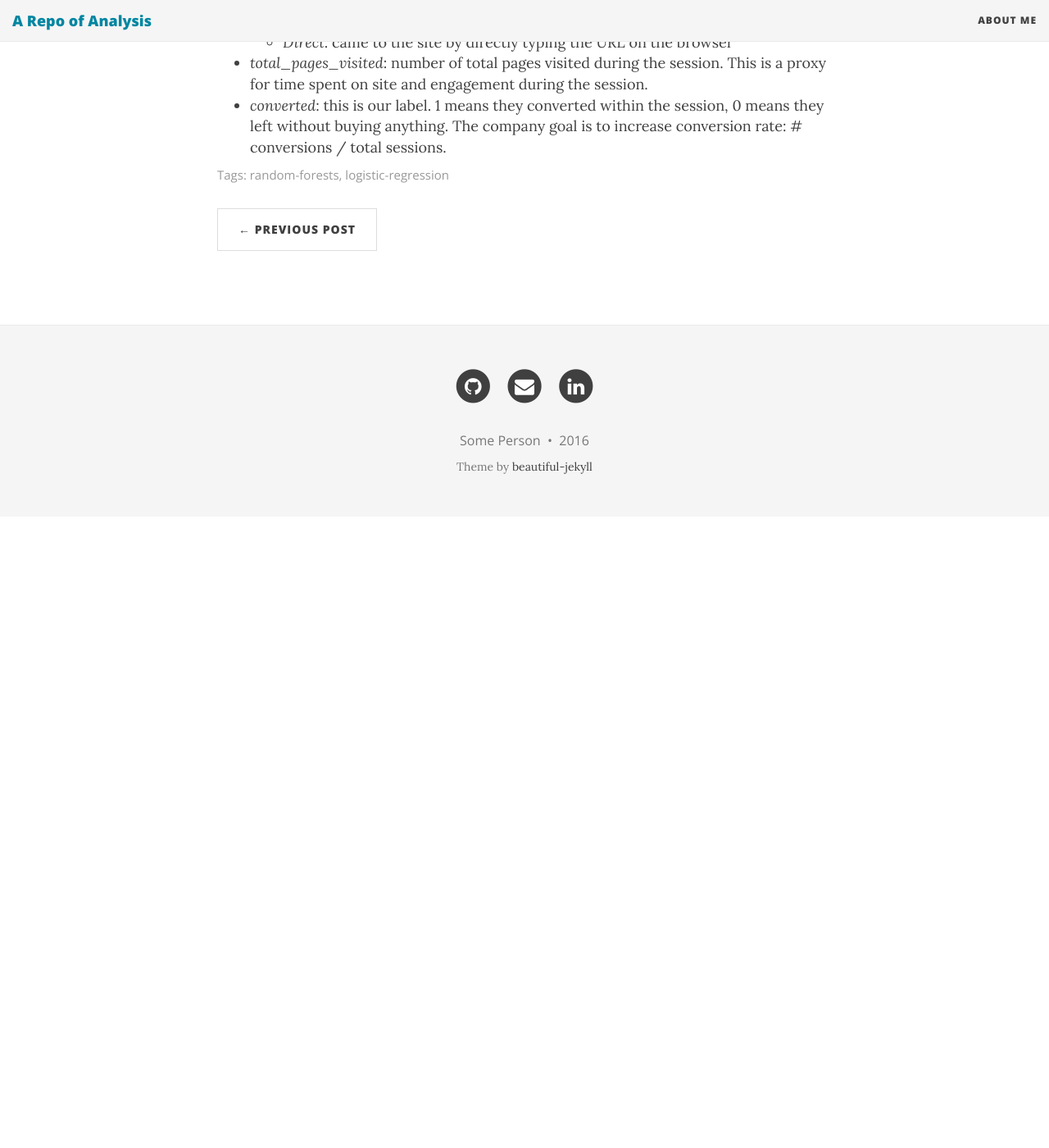
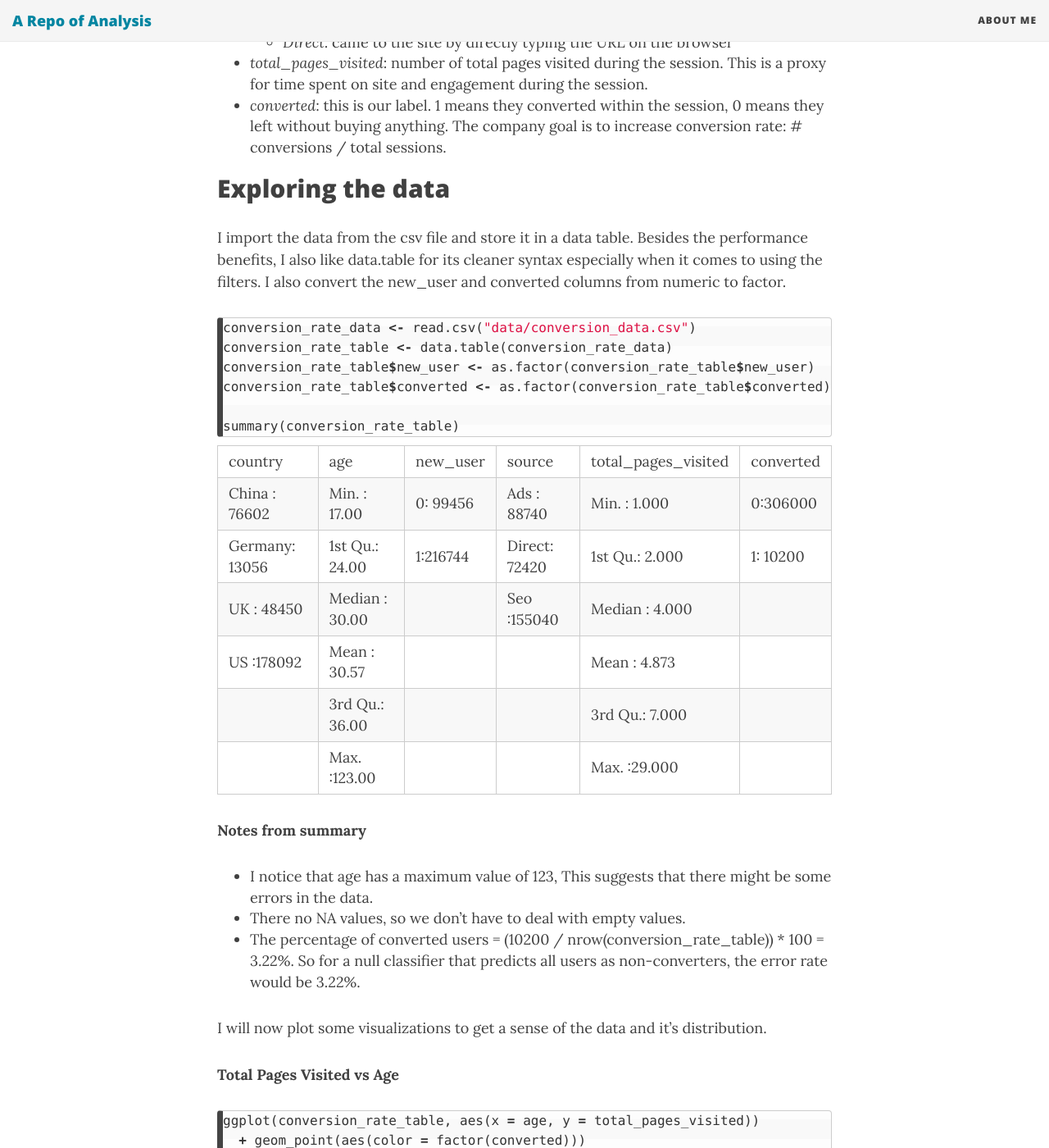
Before and after one commit to sabman83/data-analysis, a Jekyll site: the page built from _posts/2016-11-28-conversion-rate.md, in a window 1280 px wide and 1400 px high, scrolled down 864 px. Shown: the whole window at 82% size. Built offline with Jekyll 4.4.1, drawn with Linux system fonts in a browser that asks for light colours; nearby versions of some CDN libraries; before the commit the page ends 1494 px from its top, so only the background shows below that; some of the changed text lies outside the part shown.

Commit message:
Conversion Rate Post updates

```diff
--- a/_posts/2016-11-28-conversion-rate.md
+++ b/_posts/2016-11-28-conversion-rate.md
@@ -26,3 +26,92 @@ Columns:
   * _Direct_: came to the site by directly typing the URL on the browser
 * _total\_pages\_visited_: number of total pages visited during the session. This is a proxy for time spent on site and engagement during the session.
 * _converted_: this is our label. 1 means they converted within the session, 0 means they left without buying anything. The company goal is to increase conversion rate: # conversions / total sessions.
+
+## Exploring the data
+
+I import the data from the csv file and store it in a data table. Besides the performance benefits, I also like data.table for its cleaner syntax especially when it comes to using the filters. I also convert the new_user and converted columns from numeric to factor.
+
+~~~ r
+conversion_rate_data <- read.csv("data/conversion_data.csv")
+conversion_rate_table <- data.table(conversion_rate_data)
+conversion_rate_table$new_user <- as.factor(conversion_rate_table$new_user)
+conversion_rate_table$converted <- as.factor(conversion_rate_table$converted)
+
+summary(conversion_rate_table)
+~~~
+
+|    country     |       age       |  new_user |     source     |  total_pages_visited| converted|
+| China  : 76602 |  Min.   : 17.00 |  0: 99456 |  Ads   : 88740 |  Min.   : 1.000     | 0:306000 |
+| Germany: 13056 |  1st Qu.: 24.00 |  1:216744 |  Direct: 72420 |  1st Qu.: 2.000     | 1: 10200 |
+| UK     : 48450 |  Median : 30.00 |           |  Seo   :155040 |  Median : 4.000     |          |
+| US     :178092 |  Mean   : 30.57 |           |                |  Mean   : 4.873     |          |
+|                |  3rd Qu.: 36.00 |           |                |  3rd Qu.: 7.000     |          |
+|                |  Max.   :123.00 |           |                |  Max.   :29.000     |          |
+
+
+**Notes from summary**
+
+* I notice that age has a maximum value of 123, This suggests that there might be some errors in the data.
+* There no NA values, so we don't have to deal with empty values.
+* The percentage of converted users  = (10200 / nrow(conversion_rate_table)) * 100 = 3.22%. So for a null classifier that predicts all users as non-converters, the error rate would be 3.22%.
+
+I will now plot some visualizations to get a sense of the data and it's distribution.
+
+
+**Total Pages Visited vs Age**
+
+~~~ r
+ggplot(conversion_rate_table, aes(x = age, y = total_pages_visited))
+  + geom_point(aes(color = factor(converted)))
+  + geom_vline(xintercept = 61, color = "black")
+  + labs(x="Age", y = "Total Pages Visited", color="Converted (1 = True)")
+  + ggtitle("Total Pages Visited vs Age") + theme(plot.title = element_text(face = "bold"))
+~~~
+
+![Total Pages Visted vs Age](/data-analysis/assets/pages-visited-vs-age.png)
+
+There are two outliers having an age of over 100. We can safely assume that this is incorrect data and ignore them. Also, I notice that beyond a certain age all the users converted. This age threshold is marked by the vertical line at 61.
+Users who have visited 20 or more pages also defintely converted.
+
+**Source vs Age**
+
+~~~ r
+ggplot(conversion_rate_table, aes(x = age, y = source))
+  + geom_point(aes(color = factor(converted)))
+  + labs(x="Age", y = "Source", color="Converted (1 = True)")
+  + ggtitle("Source vs Age")
+  + theme(plot.title = element_text(face = "bold"))
+~~~
+
+![Source vs Age](/data-analysis/assets/source-vs-age.png)
+
+There doesn't seem to be any correlation between source and age and nor does source seem to have any affect on conversion. But we will confirm this using regression later.
+
+**Country vs Age**
+
+~~~ r
+ggplot(conversion_rate_table, aes(x = age, y = country))
+  + geom_point(aes(color = factor(converted)))
+  + labs(x="Age", y = "Country", color="Converted (1 = True)")
+  + ggtitle("Country vs Age")
+  + theme(plot.title = element_text(face = "bold"))
+~~~
+
+![Country vs Age](/data-analysis/assets/country-vs-age.png)
+
+Again, country doesn't seem to have any correlation with age. China has very few converted users.
+
+
+**Histogram of Age**
+
+~~~ r
+qplot(conversion_rate_table$age, geom = "histogram",
+      binwidth=.5, bins=20,
+      col=I("red"), fill=I("red"), alpha = I(.5),
+      xlim = c(10,80), breaks=seq(10,80, by = 5)
+      xlab = "Age", ylab = "Count", main = "Histogram of Age")
+~~~
+
+![Histogram of Age](/data-analysis/assets/histogram-of-age.png)
+
+Majority of the users are between the age group of 20 to 40.
```
Also changed, not shown: other parts of _posts/2016-11-28-conversion-rate.md (+1 -1 lines), assets/country-vs-age.png (added), assets/histogram-of-age.png (added), assets/pages-visited-vs-age.png (added), assets/source-vs-age.png (added), 1 other file.
